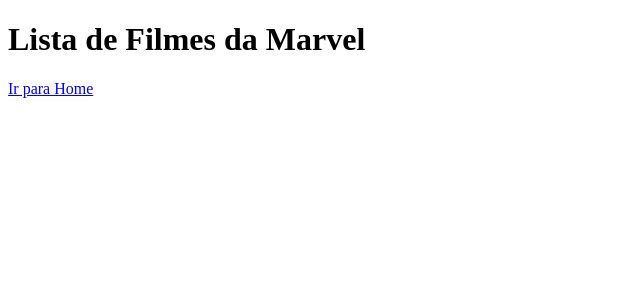
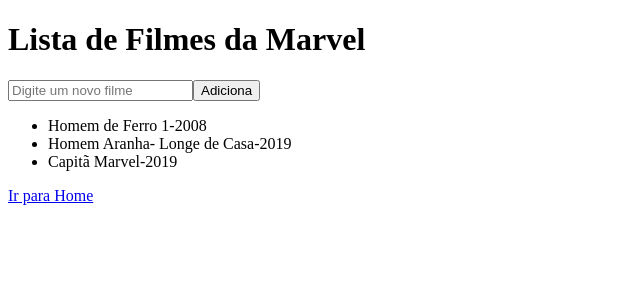
Before and after one commit to nandadegcarvalho/Home-Page, a Next.js app: page /Lista in a window 1280 px wide. Shown: the top 300 px of the page, without its empty margins (0-640 px from the left). Built offline with nearby package versions, Linux system fonts and the light colour scheme.

Commit message:
incluido data e nome do filme incluido nome do filme e data

```diff
--- a/pages/Lista.js
+++ b/pages/Lista.js
@@ -1,7 +1,23 @@
+import React, { useState } from 'react'
 export default function ListaPage() {
+    const [filmes, setFilmes] = useState ([{nome:"Homem de Ferro 1",dataDeLancamento:"2008"}, {nome:"Homem Aranha- Longe de Casa",dataDeLancamento:"2019"}, {nome: "Capitã Marvel", dataDeLancamento: "2019"}]);
+    const [filmeNovo,setFilmeNovo] = useState ("")
+    const handleChange = (event) => {
+        setFilmeNovo(event.target.value);
+    };
+    const adicionaFilme=() => {
+        // setFilmes(prev=>([...prev,filmeNovo]))
+        setFilmes([...filmes,filmeNovo])
+        setFilmeNovo("")
+    }
     return (
         <div>
             <h1>Lista de Filmes da Marvel</h1>
+            <input type="text" placeholder = "Digite um novo filme" onChange={handleChange} value={filmeNovo}/>
+            <button onClick={adicionaFilme}>Adiciona</button>
+            <ul>{ filmes.map ((filme) =>
+            <li>{filme.nome}-{filme.dataDeLancamento}</li>
+            )}</ul>
             <a href="/"> Ir para Home</a>
         </div>
     )
```
